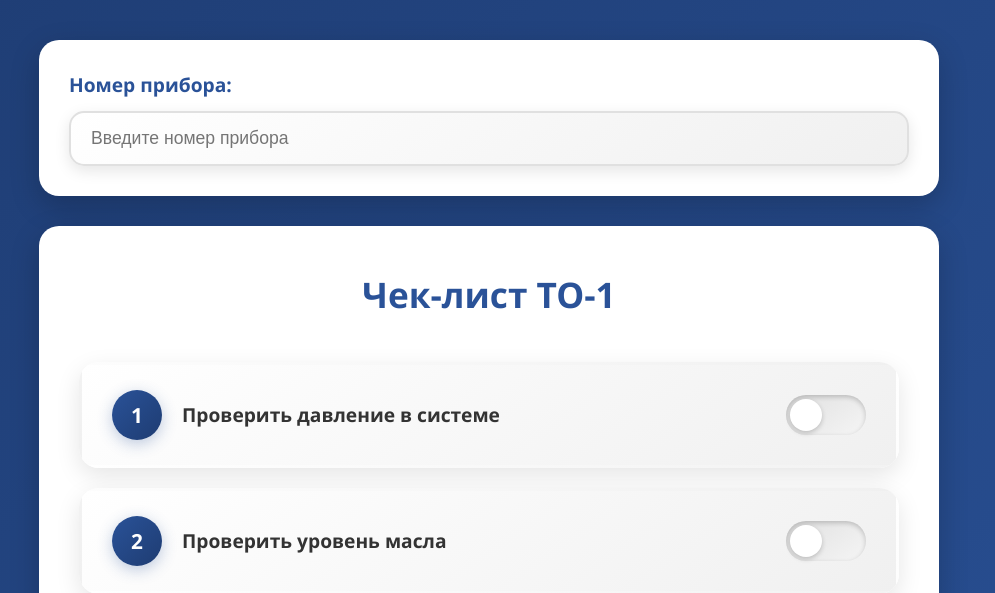
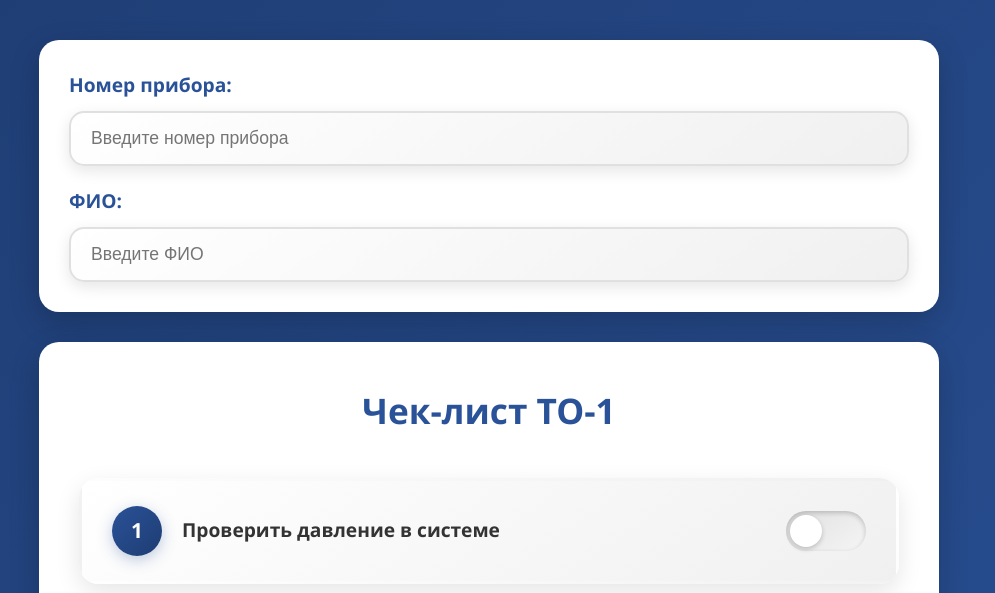
Before and after one commit to KirillovLAB/pulser-checklist, a Flask app: page /section1 in a window 1280 px wide. Shown: the part 122-715 px from the top of the page, without its empty margins (151-1146 px from the left). Run offline with Flask 3, Linux system fonts and the light colour scheme.

Commit message:
Update section.html

```diff
--- a/templates/section.html
+++ b/templates/section.html
@@ -2,12 +2,17 @@
 
 {% block content %}
 <div class="checklist-page">
-    <!-- Поле для номера прибора -->
+    <!-- Поля для ввода данных -->
     <div class="device-input-container">
         <div class="device-input-group">
             <label for="device_number">Номер прибора:</label>
             <input type="text" id="device_number" name="device_number"
                    placeholder="Введите номер прибора" required>
+        </div>
+        <div class="device-input-group">
+            <label for="user_name">ФИО:</label>
+            <input type="text" id="user_name" name="user_name"
+                   placeholder="Введите ФИО" required>
         </div>
     </div>
 
@@ -59,8 +64,6 @@
                     <span class="toggle-slider"></span>
                 </label>
             </div>
-
-            <!-- Можно добавить больше карточек по этому шаблону -->
         </div>
     </div>
 
@@ -80,16 +83,22 @@ function validateChecklist() {
     const checkboxes = document.querySelectorAll('.task-checkbox');
     const allChecked = Array.from(checkboxes).every(checkbox => checkbox.checked);
     const deviceNumber = document.getElementById('device_number').value;
+    const userName = document.getElementById('user_name').value;
 
     if (!deviceNumber) {
         alert('Введите номер прибора!');
         return;
     }
 
+    if (!userName) {
+        alert('Введите ФИО!');
+        return;
+    }
+
     if (!allChecked) {
         alert('ВНИМАНИЕ: Чек-лист не выполнен полностью! Не все задачи выполнены.');
     } else {
-        alert('Чек-лист успешно сохранен для прибора: ' + deviceNumber);
+        alert('Чек-лист успешно сохранен для прибора: ' + deviceNumber + '\nИсполнитель: ' + userName);
     }
 }
 </script>
```
